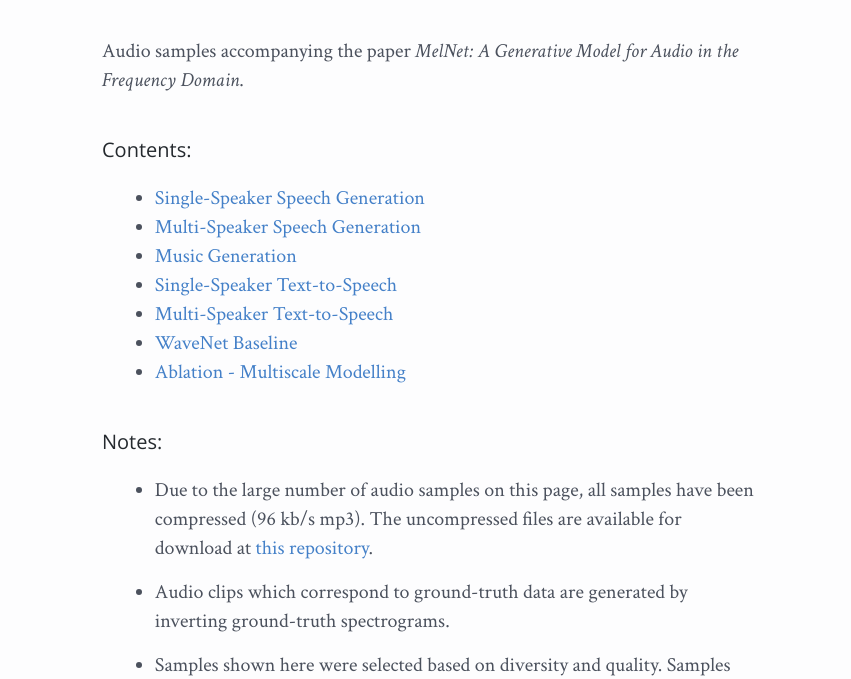
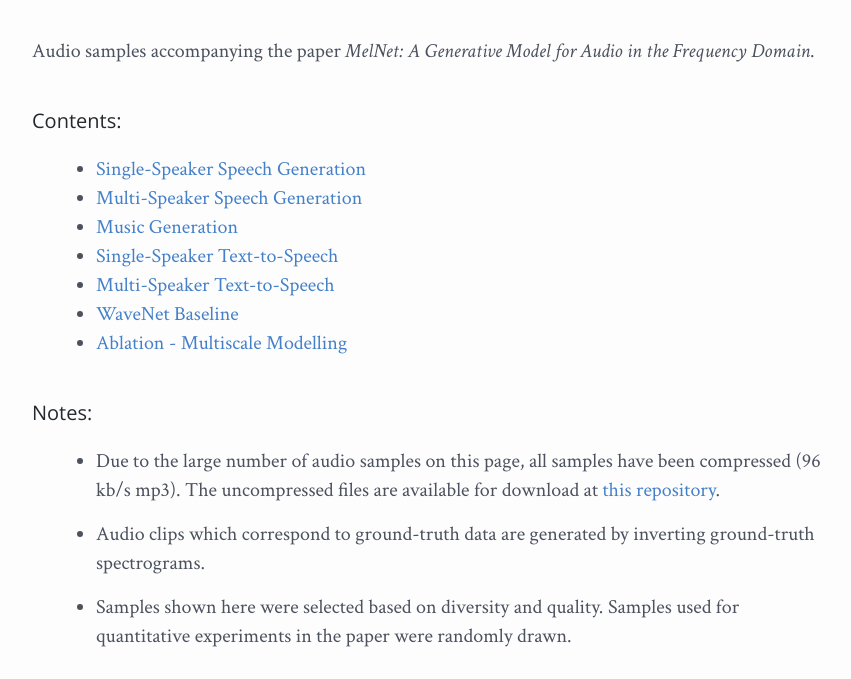
Before and after one commit to SiddantaK/High-Quality-Voice-Cloning, a plain HTML site: page index.html in a window 1280 px wide. Shown: the part 121-800 px from the top of the page, without its empty margins (208-1059 px from the left). Drawn offline with nearby package versions, Linux system fonts and the light colour scheme.

Commit message:
Update index.css

```diff
--- a/index.css
+++ b/index.css
@@ -105,7 +105,7 @@ p {
     margin-bottom: 100px;
     width: 90%;
     margin: auto;
-    max-width: 660px;
+    max-width: 800px;
 }
 
 .toc > li {
```
